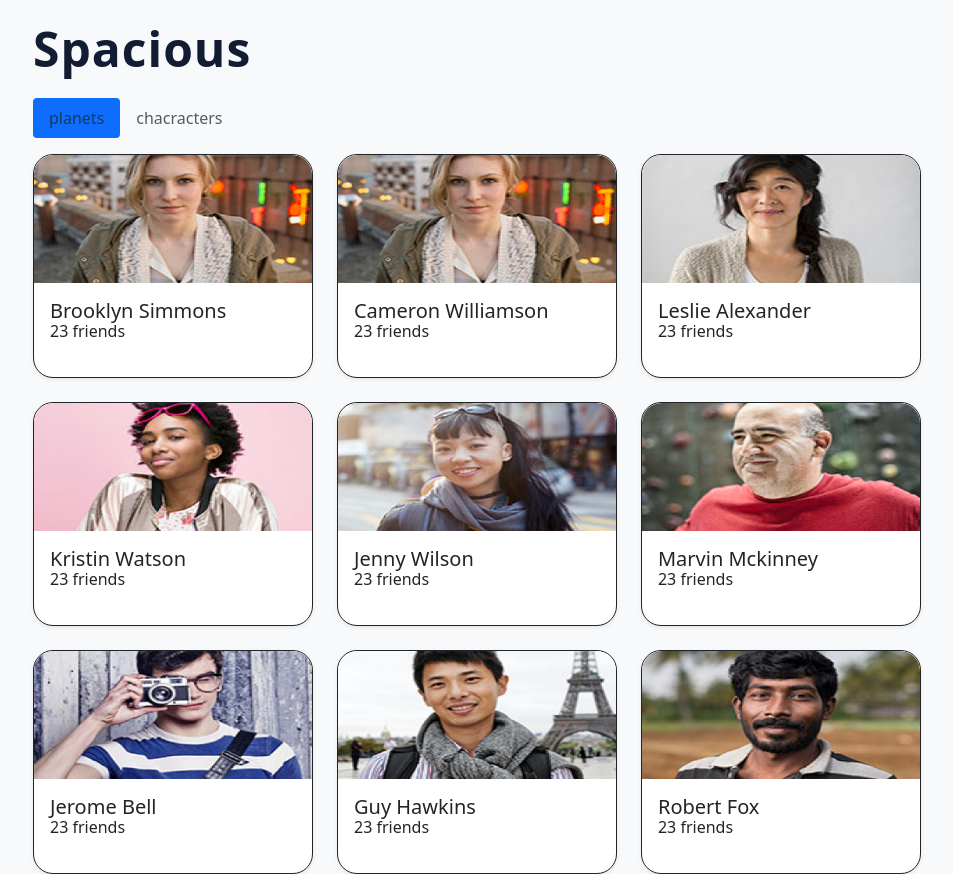
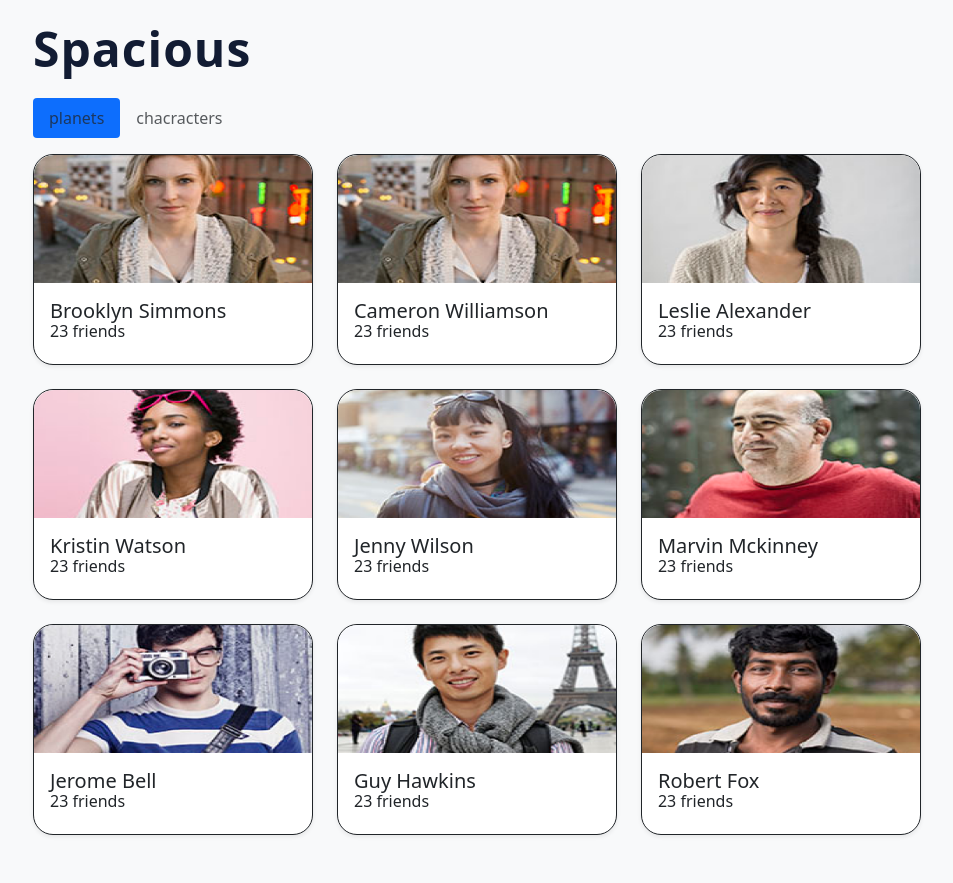
Before and after one commit to muakone/planet_react, a React (Create React App) app: page /Character in a window 1280 px wide. Shown: the whole page, without its empty margins (49-1002 px from the left). Built offline with nearby package versions, Linux system fonts and the light colour scheme.

Commit message:
removed unused variables

```diff
--- a/src/App.css
+++ b/src/App.css
@@ -19,7 +19,7 @@ body {
     border-radius: 25px;
 }
 .singleCards .card, .singleCharacter .card {
-    height: 14em;
+   max-height: 15em;
 }
 .singleCards .col .card .card-img-top {
    max-width: 65%;
--- a/src/component/Card.js
+++ b/src/component/Card.js
@@ -1,5 +1,5 @@
 import React from 'react'
-import { useState } from 'react'
+//import { useState } from 'react'
 import { cards } from '../cardCharacData'
 
 
@@ -10,13 +10,13 @@ import { Row, Col, Card } from 'react-bootstrap'
 function Cards() {
 
 
-    const [show, setShow] = useState(false);
+    //const [show, setShow] = useState(false);
 
-    const setSideBar = () => setShow(!show);
+   // const setSideBar = () => setShow(!show);
 
 
     return (
-        <div>
+        <div className="mb-5">
             <Row xs={1} md={3} lg={4} className="g-4">
             {cards.map((card) => (
                 <div className="singleCards" key={card.id}>
--- a/src/component/Character.js
+++ b/src/component/Character.js
@@ -8,7 +8,7 @@ import { Row, Col, Card } from 'react-bootstrap'
 function Character() {
 
     return (
-        <div className="singleCharacPage">
+        <div className="singleCharacPage mb-5">
             <Row xs={1} md={3} lg={3} className="g-4">
             {characters.map((character) => (
                 <div className="singleCharacter" key={character.id}>
--- a/src/component/Nav.js
+++ b/src/component/Nav.js
@@ -5,7 +5,7 @@ import { Link } from 'react-router-dom';
 
 function Navs() {
 
-    const handleSelect = (eventKey) => alert(`selected ${eventKey}`);
+   // const handleSelect = (eventKey) => alert(`selected ${eventKey}`);
 
 
     return (
--- a/src/component/Sidebar.js
+++ b/src/component/Sidebar.js
@@ -1,5 +1,5 @@
 import React from 'react'
-import { useState } from 'react'
+//import { useState } from 'react'
 
 
 function SideBar({setSideBar}) {
```
